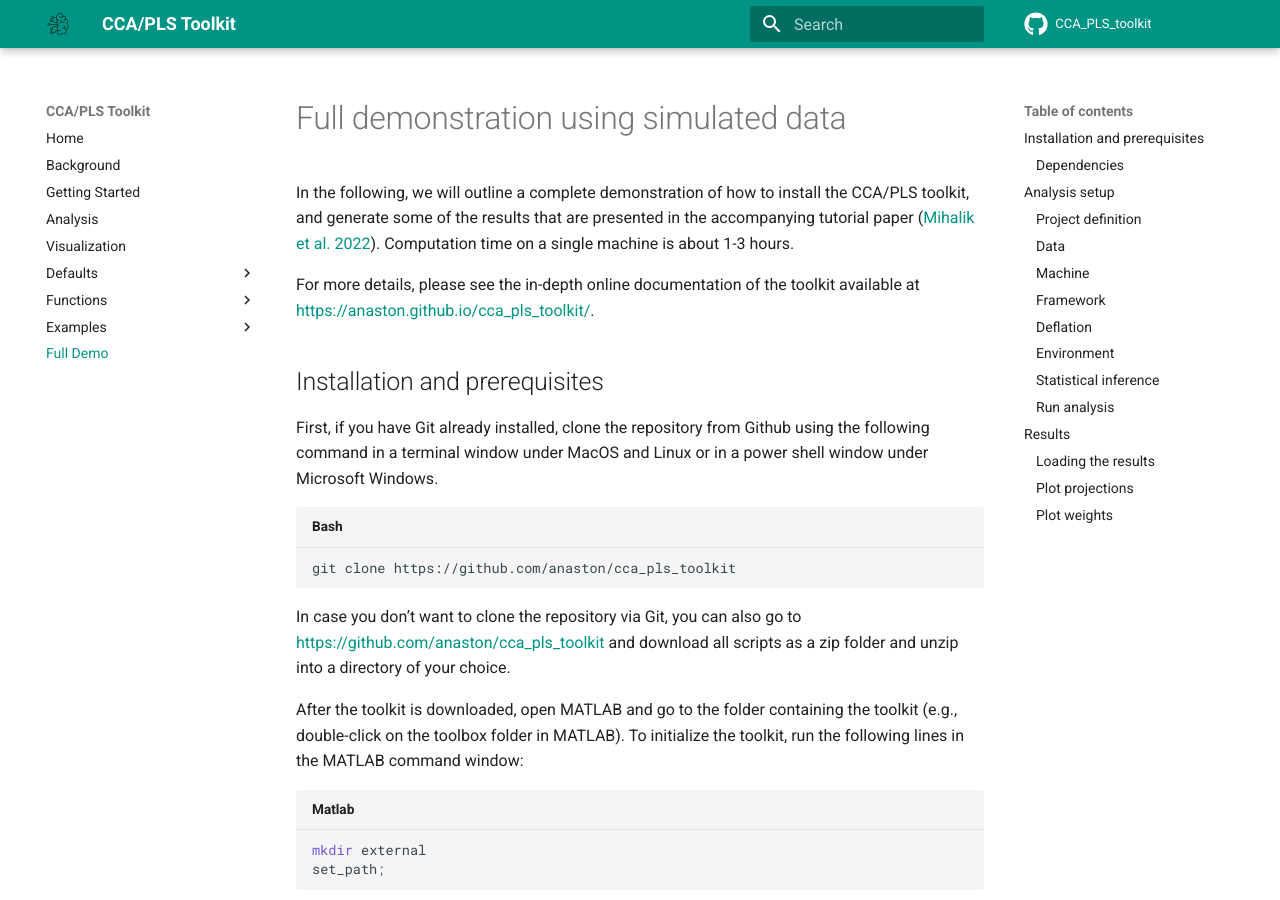
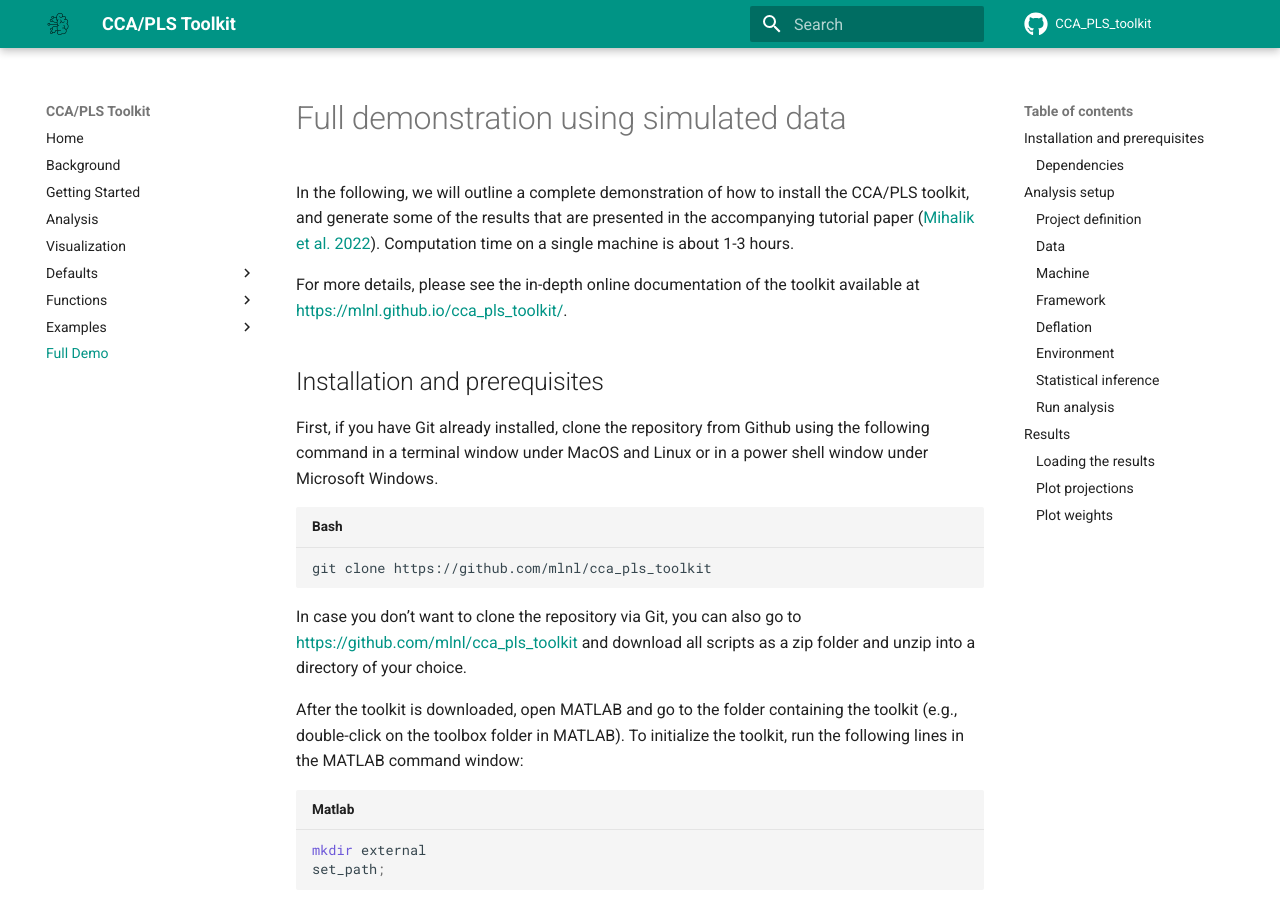
Before and after one commit to anaston/cca_pls_toolkit, an MkDocs documentation site: the page built from documentation/docs/full_demo.md, in a window 1280 px wide and 900 px high. Built offline with MkDocs 1.6.1 and Material for MkDocs 9.7.7, drawn with Linux system fonts in a browser that asks for light colours; comment, search, counter and statistics services are not loaded; some of the changed lines change nothing that is shown.

Commit message:
Update full_demo.md

````diff
--- a/documentation/docs/full_demo.md
+++ b/documentation/docs/full_demo.md
@@ -2,7 +2,7 @@
 
 In the following, we will outline a complete demonstration of how to install the CCA/PLS toolkit, and generate some of the results that are presented in the accompanying tutorial paper ([Mihalik et al. 2022](https://doi.org/10.1016/j.bpsc.2022.07.012)). Computation time on a single machine is about 1-3 hours.
 
-For more details, please see the in-depth online documentation of the toolkit available at [https://anaston.github.io/cca_pls_toolkit/](https://anaston.github.io/cca_pls_toolkit/).
+For more details, please see the in-depth online documentation of the toolkit available at [https://mlnl.github.io/cca_pls_toolkit/](https://mlnl.github.io/cca_pls_toolkit/).
 
 
 
@@ -11,10 +11,10 @@ For more details, please see the in-depth online documentation of the toolkit av
 First, if you have Git already installed, clone the repository from Github using the following command in a terminal window under MacOS and Linux or in a power shell window under Microsoft Windows.
 
 ```Bash
-git clone https://github.com/anaston/cca_pls_toolkit
+git clone https://github.com/mlnl/cca_pls_toolkit
 ```
 
-In case you don’t want to clone the repository via Git, you can also go to [https://github.com/anaston/cca_pls_toolkit](https://github.com/anaston/cca_pls_toolkit) and download all scripts as a zip folder and unzip into a directory of your choice.
+In case you don’t want to clone the repository via Git, you can also go to [https://github.com/mlnl/cca_pls_toolkit](https://github.com/mlnl/cca_pls_toolkit) and download all scripts as a zip folder and unzip into a directory of your choice.
 
 After the toolkit is downloaded, open MATLAB and go to the folder containing the toolkit (e.g., double-click on the toolbox folder in MATLAB). To initialize the toolkit, run the following lines in the MATLAB command window:
 
````
